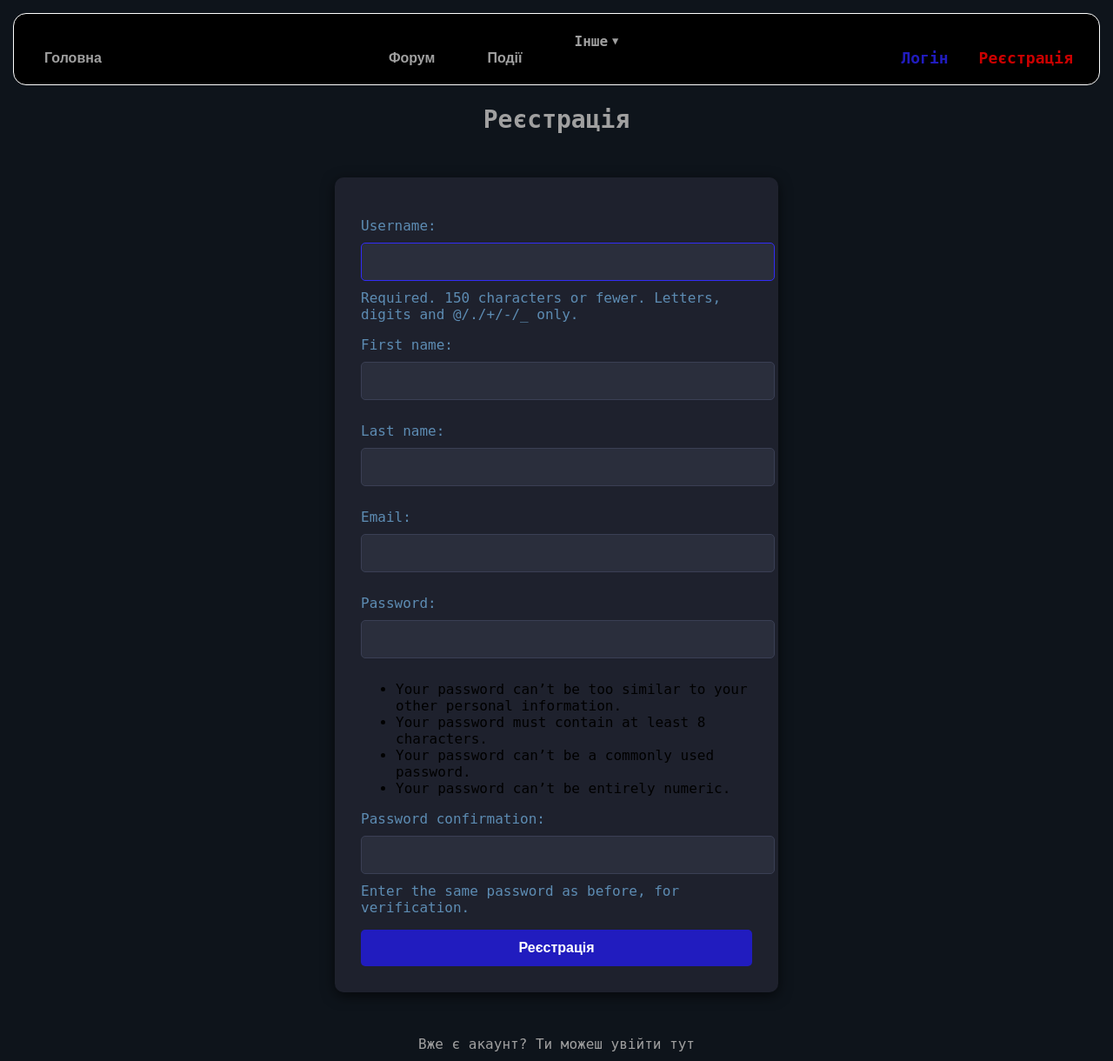
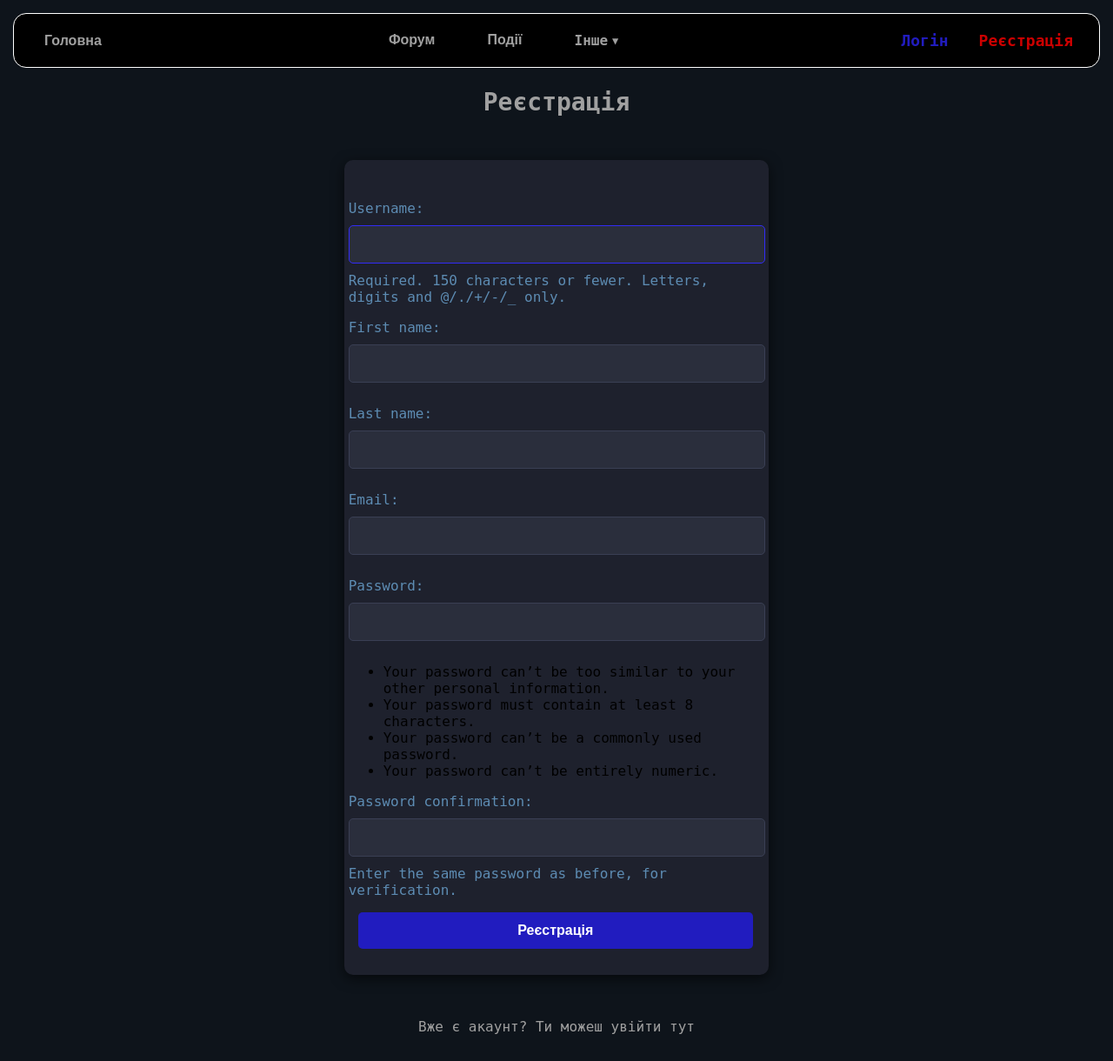
Before and after one commit to 13max11/portal_group, a Django app: page /auth/register/ in a window 1280 px wide. Shown: the whole page at 87% size. Run offline with Django 5.2, Linux system fonts and the light colour scheme.

Commit message:
хотфікс

```diff
--- a/forum_system/views.py
+++ b/forum_system/views.py
@@ -204,7 +204,7 @@ class CategoryListView(ListView):
     context_object_name = 'categorys'
 
 def index(request):
-    events = Event.objects.filter(date_start__gte=timezone.now()).order_by('date_start')[:3]
+    events = Event.objects.filter(date_end__gte=timezone.now()).order_by('date_end','date_start')[:3]
     one_week_ago = timezone.now() - timedelta(days=7)
 
     categories = Category.objects.annotate(
--- /dev/null
+++ b/static/css/auth.css
@@ -0,0 +1,73 @@
+body {
+    margin: 0;
+    font-family: "DejaVu Sans Mono", monospace;
+    background-color: #0E141B;
+}
+
+h2 {
+    color: #A0A0A0;
+    text-align: center;
+    margin-bottom: 30px;
+    font-size: 28px;
+}
+
+form {
+    background-color: #1E212D;
+    border-radius: 10px;
+    padding: 30px;
+    padding-left: 5px;
+    max-width: 12cm;
+    margin: 50px auto;
+    box-shadow: 0 4px 15px rgba(0, 0, 0, 0.6);
+    /* justify-items: center; */
+}
+
+form input {
+    width: 100%;
+    padding: 12px;
+    margin: 10px 0;
+    border-radius: 5px;
+    border: 1px solid #3A3F54;
+    background-color: #2A2E3C;
+    color: #A0A0A0;
+    font-size: 16px;
+}
+
+form input:focus {
+    outline: none;
+    border-color: #322CF6;
+    background-color: #2A2E3C;
+}
+
+button[type="submit"] {
+    background-color: #211CBF;
+    color: white;
+    cursor: pointer;
+    font-weight: bold;
+    padding: 12px;
+    border-radius: 5px;
+    border: none;
+    font-size: 16px;
+    width: 100%;
+    transition: background-color 0.3s ease;
+    margin-left: 0.3cm;
+}
+
+button[type="submit"]:hover {
+    background-color: #322CF6;
+}
+
+.other-variant {
+    display: block;
+    text-align: center;
+    margin-top: 10px;
+    margin-bottom: 30px;
+    color: #A0A0A0;
+    font-size: 16px;
+    text-decoration: none;
+    transition: color 0.3s ease;
+}
+
+.other-variant:hover {
+    color: white;
+}
--- a/templates/auth_sys/register.html
+++ b/templates/auth_sys/register.html
@@ -2,85 +2,21 @@
 
 {% block title %}Реєстрація нового акаунту{% endblock %}
 
+
+
 {% block content %}
+
+<head>
+    {% load static %}
+    <link rel="stylesheet" href="{% static 'css/auth.css' %}">
+</head>
+
 <h2>Реєстрація</h2>
 <form method="post">
     {% csrf_token %}
     {{ form.as_p }}
     <button type="submit">Реєстрація</button>
 </form>
-<a href="{% url 'login' %}">Вже є акаунт? Ти можеш увійти тут</a>
-
-<style>
-    body {
-        margin: 0;
-        font-family: "DejaVu Sans Mono", monospace;
-        background-color: #0E141B;
-    }
-
-    h2 {
-        color: #A0A0A0;
-        text-align: center;
-        margin-bottom: 30px;
-        font-size: 28px;
-    }
-
-    form {
-        background-color: #1E212D;
-        border-radius: 10px;
-        padding: 30px;
-        max-width: 450px;
-        margin: 50px auto;
-        box-shadow: 0 4px 15px rgba(0, 0, 0, 0.6);
-    }
-
-    form input {
-        width: 100%;
-        padding: 12px;
-        margin: 10px 0;
-        border-radius: 5px;
-        border: 1px solid #3A3F54;
-        background-color: #2A2E3C;
-        color: #A0A0A0;
-        font-size: 16px;
-    }
-
-    form input:focus {
-        outline: none;
-        border-color: #322CF6;
-        background-color: #2A2E3C;
-    }
-
-    button[type="submit"] {
-        background-color: #211CBF;
-        color: white;
-        cursor: pointer;
-        font-weight: bold;
-        padding: 12px;
-        border-radius: 5px;
-        border: none;
-        font-size: 16px;
-        width: 100%;
-        transition: background-color 0.3s ease;
-    }
-
-    button[type="submit"]:hover {
-        background-color: #322CF6;
-    }
-
-    a {
-        display: block;
-        text-align: center;
-        margin-top: 20px;
-        color: #A0A0A0;
-        font-size: 16px;
-        text-decoration: none;
-        transition: color 0.3s ease;
-    }
-
-    a:hover {
-        color: white;
-    }
-</style>
+<a href="{% url 'login' %}" class="other-variant">Вже є акаунт? Ти можеш увійти тут</a>
 
 {% endblock %}
```
Also changed, not shown: templates/auth_sys/login.html (+9 -73 lines).
